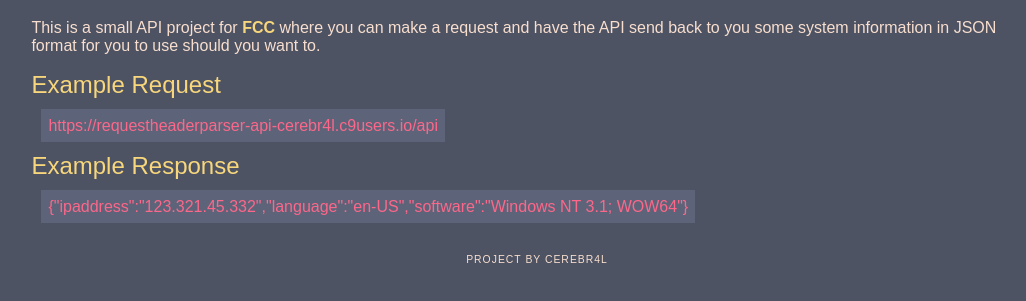
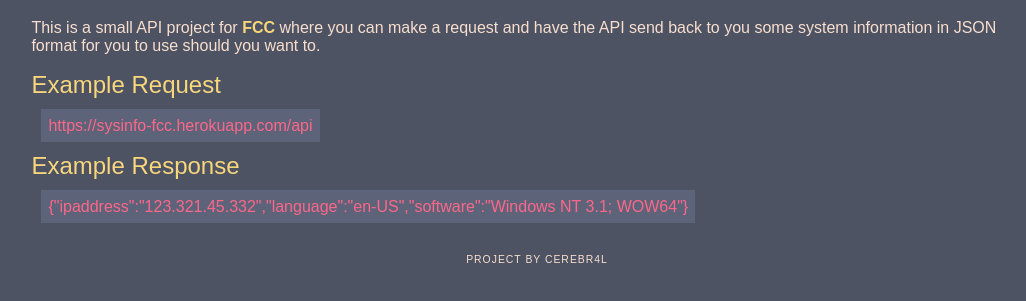
Before and after one commit to CEREBR4L/fcc-RequestHeaderParser-, a website: page public/index.html in a window 1280 px wide. Shown: the part 61-362 px from the top of the page, without its empty margins (103-1129 px from the left). Drawn offline with Linux system fonts and the light colour scheme.

Commit message:
link changed

```diff
--- a/public/index.html
+++ b/public/index.html
@@ -18,7 +18,7 @@
 
         <h2>Example Request</h2>
 
-        <code>https://requestheaderparser-api-cerebr4l.c9users.io/api</code>
+        <code>https://sysinfo-fcc.herokuapp.com/api</code>
 
         <h2>Example Response</h2>
 
```
